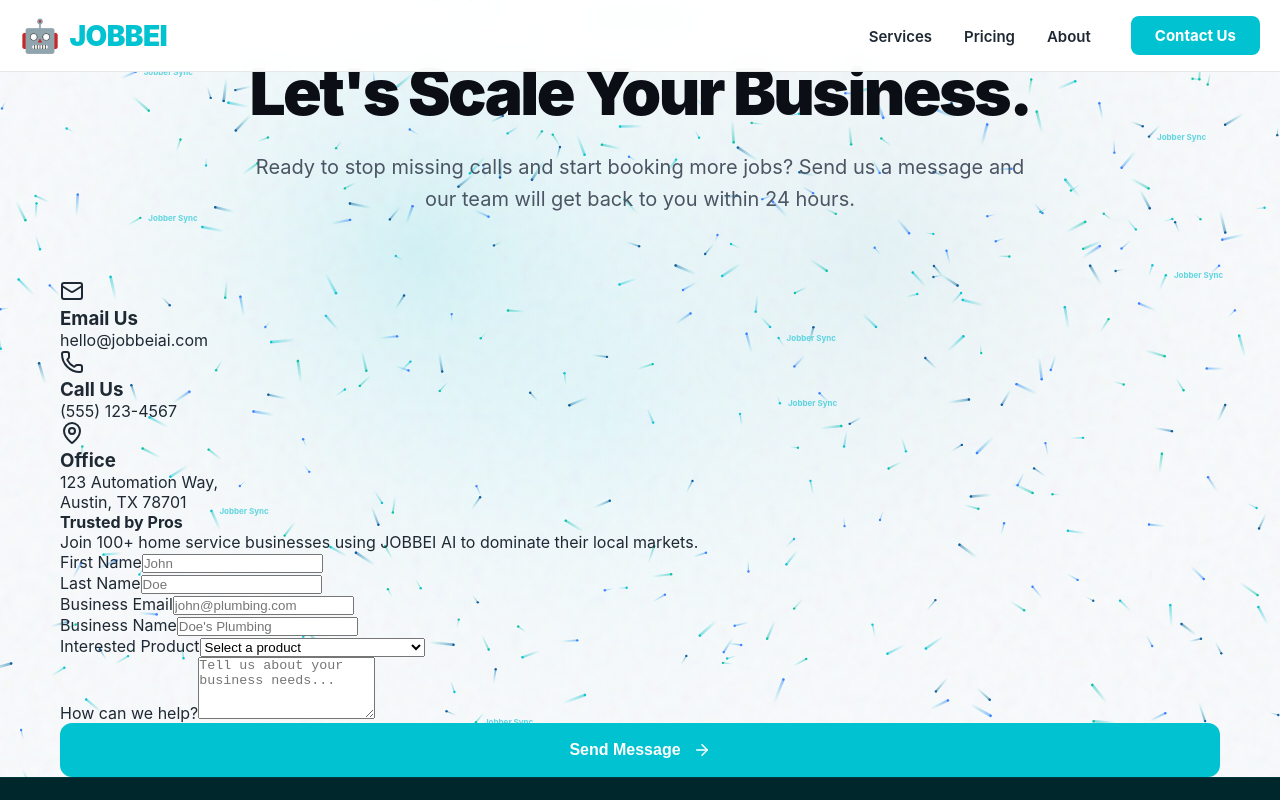
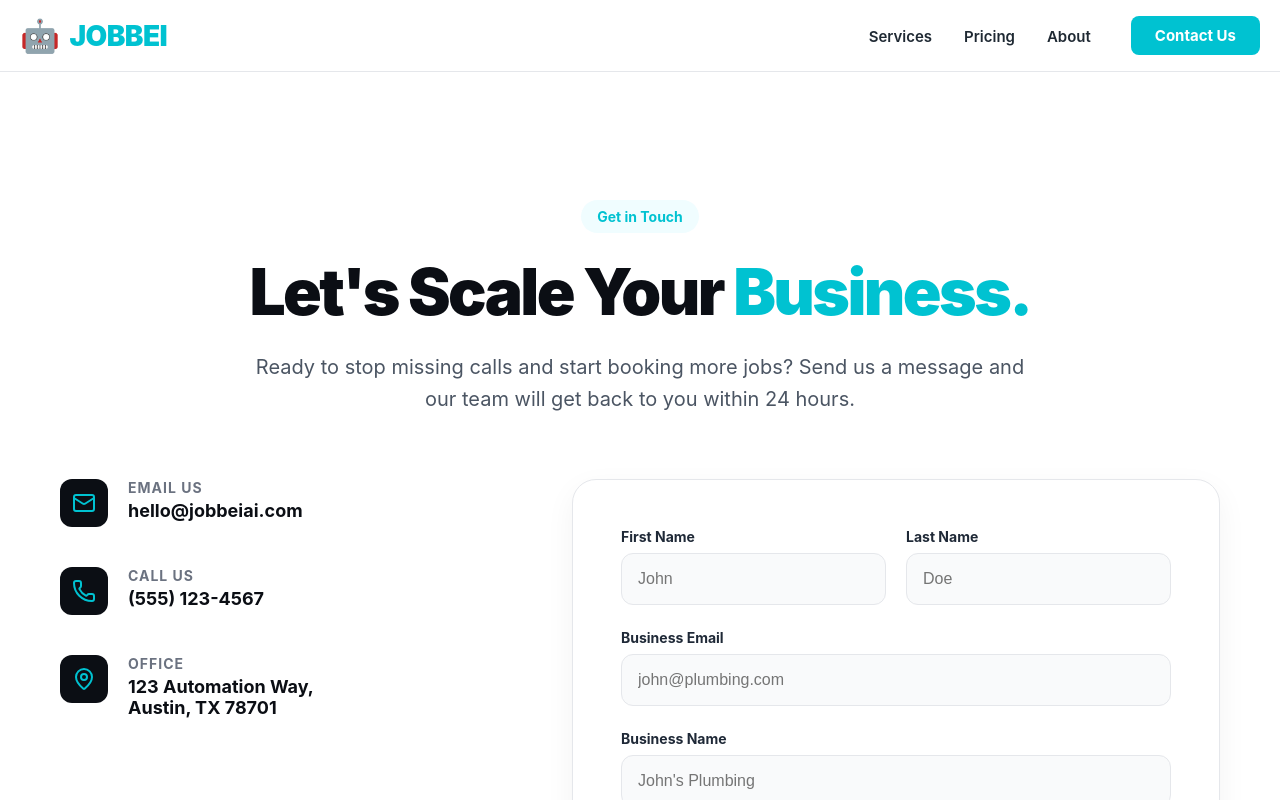
Before and after one commit to adagency12/jobi, a Next.js app: page /contact in a window 1280 px wide. Shown: the top 800 px of the page. Built offline with nearby package versions, Linux system fonts and the light colour scheme.

Commit message:
Update page.tsx

```diff
--- a/src/app/contact/page.tsx
+++ b/src/app/contact/page.tsx
@@ -5,248 +5,274 @@
 import Footer from '@/components/Footer';
 import AnimatedBackground from '@/components/AnimatedBackground';
 import styles from './ContactPage.module.css';
-import { Mail, Phone, MapPin, Send, ArrowRight, Loader2 } from 'lucide-react';
+import { Mail, Phone, MapPin, Send, ArrowRight, CheckCircle, AlertCircle } from 'lucide-react';
 import { motion } from 'framer-motion';
 
-const N8N_WEBHOOK_URL = "https://n8n.srv1147675.hstgr.cloud/webhook/Jobbe";
-
 export default function ContactPage() {
-    const [isSubmitting, setIsSubmitting] = useState(false);
-    const [submitStatus, setSubmitStatus] = useState<'idle' | 'success' | 'error'>('idle');
     const [formData, setFormData] = useState({
         firstName: '',
         lastName: '',
         email: '',
         businessName: '',
-        product: '',
+        interestedProduct: 'AI Call Agent',
         message: ''
     });
+    const [status, setStatus] = useState({ type: '', message: '' });
+    const [isSubmitting, setIsSubmitting] = useState(false);
 
-    const handleChange = (e: React.ChangeEvent<HTMLInputElement | HTMLTextAreaElement | HTMLSelectElement>) => {
+    const handleChange = (e) => {
+        const { name, value } = e.target;
         setFormData(prev => ({
             ...prev,
-            [e.target.name]: e.target.value
+            [name]: value
         }));
     };
 
-    const handleSubmit = async (e: React.FormEvent) => {
+    const handleSubmit = async (e) => {
         e.preventDefault();
         setIsSubmitting(true);
-        setSubmitStatus('idle');
+        setStatus({ type: '', message: '' });
 
         try {
-            const response = await fetch(N8N_WEBHOOK_URL, {
+            const response = await fetch('https://n8n.srv1147675.hstgr.cloud/webhook/Jobbe', {
                 method: 'POST',
                 headers: {
                     'Content-Type': 'application/json',
                 },
                 body: JSON.stringify({
-                    ...formData,
-                    submittedAt: new Date().toISOString(),
-                }),
+                    firstName: formData.firstName,
+                    lastName: formData.lastName,
+                    email: formData.email,
+                    businessName: formData.businessName,
+                    interestedProduct: formData.interestedProduct,
+                    message: formData.message,
+                    timestamp: new Date().toISOString(),
+                    source: 'Contact Page'
+                })
             });
 
-            if (!response.ok) {
-                throw new Error('Failed to submit form');
-            }
-
-            setSubmitStatus('success');
+            if (response.ok) {
+                setStatus({
+                    type: 'success',
+                    message: 'Thanks for reaching out! We\'ll get back to you within 24 hours.'
+                });
+                // Reset form
                 setFormData({
                     firstName: '',
                     lastName: '',
                     email: '',
                     businessName: '',
-                product: '',
+                    interestedProduct: 'AI Call Agent',
                     message: ''
                 });
+            } else {
+                throw new Error('Failed to submit form');
+            }
         } catch (error) {
+            setStatus({
+                type: 'error',
+                message: 'Oops! Something went wrong. Please try again or email us directly.'
+            });
             console.error('Form submission error:', error);
-            setSubmitStatus('error');
         } finally {
             setIsSubmitting(false);
         }
     };
 
     return (
-        <>
+        <main className={styles.page}>
+            <AnimatedBackground />
             <Navbar />
-            <AnimatedBackground />
 
-            <main className={styles.contactPage}>
+            <section className={styles.section}>
                 <div className={styles.container}>
-                    <motion.div
-                        className={styles.header}
-                        initial={{ opacity: 0, y: 20 }}
-                        animate={{ opacity: 1, y: 0 }}
-                        transition={{ duration: 0.6 }}
-                    >
-                        <span className={styles.badge}>Get in Touch</span>
-                        <h1 className={styles.title}>Let's Scale Your Business.</h1>
+                    <div className={styles.header}>
+                        <div className={styles.badge}>Get in Touch</div>
+                        <h1 className={styles.title}>Let's Scale Your <span>Business.</span></h1>
                         <p className={styles.subtitle}>
                             Ready to stop missing calls and start booking more jobs? Send us a message and our team will get back to you within 24 hours.
                         </p>
+                    </div>
+
+                    <div className={styles.contactGrid}>
+                        {/* LEFT: INFO */}
+                        <div className={styles.infoCol}>
+                            <motion.div
+                                className={styles.infoItem}
+                                initial={{ opacity: 0, x: -20 }}
+                                whileInView={{ opacity: 1, x: 0 }}
+                                viewport={{ once: true }}
+                            >
+                                <div className={styles.iconBox}><Mail size={24} /></div>
+                                <div>
+                                    <div className={styles.infoLabel}>Email Us</div>
+                                    <div className={styles.infoValue}>hello@jobbeiai.com</div>
+                                </div>
                             </motion.div>
 
-                    <div className={styles.content}>
-                        {/* LEFT: INFO */}
                             <motion.div
-                            className={styles.infoSection}
+                                className={styles.infoItem}
                                 initial={{ opacity: 0, x: -20 }}
-                            animate={{ opacity: 1, x: 0 }}
-                            transition={{ duration: 0.6, delay: 0.2 }}
+                                whileInView={{ opacity: 1, x: 0 }}
+                                viewport={{ once: true }}
+                                transition={{ delay: 0.1 }}
                             >
-                            <div className={styles.infoCard}>
-                                <Mail className={styles.icon} />
+                                <div className={styles.iconBox}><Phone size={24} /></div>
                                 <div>
-                                    <h3>Email Us</h3>
-                                    <p>hello@jobbeiai.com</p>
+                                    <div className={styles.infoLabel}>Call Us</div>
+                                    <div className={styles.infoValue}>(555) 123-4567</div>
+                                </div>
+                            </motion.div>
+
+                            <motion.div
+                                className={styles.infoItem}
+                                initial={{ opacity: 0, x: -20 }}
+                                whileInView={{ opacity: 1, x: 0 }}
+                                viewport={{ once: true }}
+                                transition={{ delay: 0.2 }}
+                            >
+                                <div className={styles.iconBox}><MapPin size={24} /></div>
+                                <div>
+                                    <div className={styles.infoLabel}>Office</div>
+                                    <div className={styles.infoValue}>123 Automation Way, <br />Austin, TX 78701</div>
+                                </div>
+                            </motion.div>
+
+                            <div style={{ marginTop: 'auto', padding: '32px', background: '#F9FAFB', borderRadius: '24px', border: '1px solid #E5E7EB' }}>
+                                <h4 style={{ fontWeight: 800, marginBottom: 12 }}>Trusted by Pros</h4>
+                                <p style={{ color: '#6B7280', fontSize: '0.9rem', lineHeight: 1.5 }}>
+                                    Join 100+ home service businesses using JOBBEI AI to dominate their local markets.
+                                </p>
                             </div>
                         </div>
 
-                            <div className={styles.infoCard}>
-                                <Phone className={styles.icon} />
-                                <div>
-                                    <h3>Call Us</h3>
-                                    <p>(555) 123-4567</p>
-                                </div>
-                            </div>
-
-                            <div className={styles.infoCard}>
-                                <MapPin className={styles.icon} />
-                                <div>
-                                    <h3>Office</h3>
-                                    <p>123 Automation Way,<br />Austin, TX 78701</p>
-                                </div>
-                            </div>
-
-                            <div className={styles.trustBadge}>
-                                <h4>Trusted by Pros</h4>
-                                <p>Join 100+ home service businesses using JOBBEI AI to dominate their local markets.</p>
-                            </div>
-                        </motion.div>
-
                         {/* RIGHT: FORM */}
                         <motion.div
-                            className={styles.formSection}
-                            initial={{ opacity: 0, x: 20 }}
-                            animate={{ opacity: 1, x: 0 }}
-                            transition={{ duration: 0.6, delay: 0.3 }}
+                            className={styles.formCard}
+                            initial={{ opacity: 0, y: 20 }}
+                            whileInView={{ opacity: 1, y: 0 }}
+                            viewport={{ once: true }}
                         >
                             <form className={styles.form} onSubmit={handleSubmit}>
-                                <div className={styles.row}>
-                                    <div className={styles.field}>
-                                        <label>First Name</label>
+                                {status.message && (
+                                    <div style={{
+                                        padding: '16px',
+                                        borderRadius: '12px',
+                                        marginBottom: '24px',
+                                        display: 'flex',
+                                        alignItems: 'center',
+                                        gap: '12px',
+                                        backgroundColor: status.type === 'success' ? '#ECFDF5' : '#FEF2F2',
+                                        border: `1px solid ${status.type === 'success' ? '#10B981' : '#EF4444'}`,
+                                        color: status.type === 'success' ? '#065F46' : '#991B1B'
+                                    }}>
+                                        {status.type === 'success' ? <CheckCircle size={20} /> : <AlertCircle size={20} />}
+                                        <span>{status.message}</span>
+                                    </div>
+                                )}
+
+                                <div style={{ display: 'grid', gridTemplateColumns: '1fr 1fr', gap: 20 }}>
+                                    <div className={styles.formGroup}>
+                                        <label className={styles.label}>First Name</label>
                                         <input
                                             type="text"
                                             name="firstName"
+                                            className={styles.input}
+                                            placeholder="John"
                                             value={formData.firstName}
                                             onChange={handleChange}
-                                            placeholder="John"
                                             required
                                         />
                                     </div>
-                                    <div className={styles.field}>
-                                        <label>Last Name</label>
+                                    <div className={styles.formGroup}>
+                                        <label className={styles.label}>Last Name</label>
                                         <input
                                             type="text"
                                             name="lastName"
+                                            className={styles.input}
+                                            placeholder="Doe"
                                             value={formData.lastName}
                                             onChange={handleChange}
-                                            placeholder="Doe"
                                             required
                                         />
                                     </div>
                                 </div>
 
-                                <div className={styles.field}>
-                                    <label>Business Email</label>
+                                <div className={styles.formGroup}>
+                                    <label className={styles.label}>Business Email</label>
                                     <input
                                         type="email"
                                         name="email"
+                                        className={styles.input}
+                                        placeholder="john@plumbing.com"
                                         value={formData.email}
                                         onChange={handleChange}
-                                        placeholder="john@plumbing.com"
                                         required
                                     />
                                 </div>
 
-                                <div className={styles.field}>
-                                    <label>Business Name</label>
+                                <div className={styles.formGroup}>
+                                    <label className={styles.label}>Business Name</label>
                                     <input
                                         type="text"
                                         name="businessName"
+                                        className={styles.input}
+                                        placeholder="John's Plumbing"
                                         value={formData.businessName}
                                         onChange={handleChange}
-                                        placeholder="Doe's Plumbing"
                                         required
                                     />
                                 </div>
 
-                                <div className={styles.field}>
-                                    <label>Interested Product</label>
+                                <div className={styles.formGroup}>
+                                    <label className={styles.label}>Interested Product</label>
                                     <select
-                                        name="product"
-                                        value={formData.product}
+                                        name="interestedProduct"
+                                        className={styles.input}
+                                        style={{ appearance: 'none' }}
+                                        value={formData.interestedProduct}
                                         onChange={handleChange}
                                         required
                                     >
-                                        <option value="">Select a product</option>
-                                        <option value="AI Call Agent">AI Call Agent</option>
-                                        <option value="Website Chat Agent">Website Chat Agent</option>
-                                        <option value="SMS FAQ Agent">SMS FAQ Agent</option>
-                                        <option value="Email Marketing Automation">Email Marketing Automation</option>
-                                        <option value="SMS Marketing Automation">SMS Marketing Automation</option>
-                                        <option value="Full Automation Suite">Full Automation Suite (Everything)</option>
+                                        <option>AI Call Agent</option>
+                                        <option>Website Chat Agent</option>
+                                        <option>SMS FAQ Agent</option>
+                                        <option>Email Marketing Automation</option>
+                                        <option>SMS Marketing Automation</option>
+                                        <option>Full Automation Suite (Everything)</option>
                                     </select>
                                 </div>
 
-                                <div className={styles.field}>
-                                    <label>How can we help?</label>
+                                <div className={styles.formGroup}>
+                                    <label className={styles.label}>How can we help?</label>
                                     <textarea
                                         name="message"
+                                        className={styles.textarea}
+                                        placeholder="Tell us about your business and which AI agents you're interested in..."
                                         value={formData.message}
                                         onChange={handleChange}
-                                        placeholder="Tell us about your business needs..."
-                                        rows={4}
                                         required
-                                    />
+                                    ></textarea>
                                 </div>
-
-                                {submitStatus === 'success' && (
-                                    <div className={styles.successMessage}>
-                                        Thank you! We'll get back to you within 24 hours.
-                                    </div>
-                                )}
-
-                                {submitStatus === 'error' && (
-                                    <div className={styles.errorMessage}>
-                                        Something went wrong. Please try again.
-                                    </div>
-                                )}
 
                                 <button
                                     type="submit"
                                     className={styles.submitBtn}
                                     disabled={isSubmitting}
+                                    style={{
+                                        opacity: isSubmitting ? 0.7 : 1,
+                                        cursor: isSubmitting ? 'not-allowed' : 'pointer'
+                                    }}
                                 >
-                                    {isSubmitting ? (
-                                        <>
-                                            <Loader2 className="animate-spin" size={18} />
-                                            Sending...
-                                        </>
-                                    ) : (
-                                        <>
-                                            Send Message <ArrowRight size={18} />
-                                        </>
-                                    )}
+                                    {isSubmitting ? 'Sending...' : 'Send Message'} <Send size={18} />
                                 </button>
                             </form>
                         </motion.div>
                     </div>
                 </div>
-            </main>
+            </section>
 
             <Footer />
-        </>
+        </main>
     );
 }
```
Lines whose indentation alone changed are shown as unchanged.
